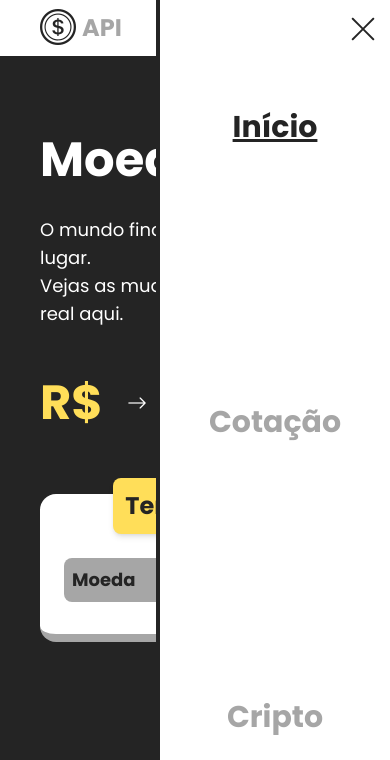
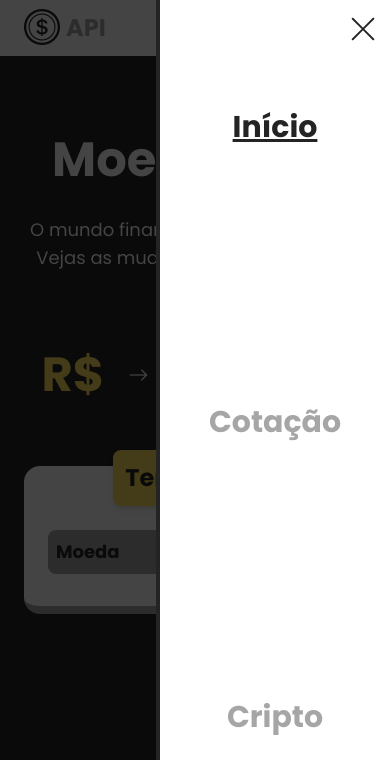
Before and after one commit to Kaique790/moedas-api, a website with bundled scripts: page index.html in a window 390 px wide. Both pictures are taken after a click on the icon 335 px from the left and 28 px from the top of the page. Shown: the top 760 px of the page. Built offline with nearby package versions, Linux system fonts and the light colour scheme; no server answers.

Commit message:
responsiviness - update

```diff
--- a/index.html
+++ b/index.html
@@ -15,10 +15,11 @@
     <title>Moedas - API</title>
 </head>
 
-<body class="font-display bg-primary text-[1rem] lg:flex lg:flex-col lg:justify-between min-h-dvh max-w-dvw ">
+<body
+    class="font-display bg-primary text-[1rem] lg:flex lg:flex-col lg:justify-between min-h-dvh max-w-full overflow-x-hidden">
     <header class="bg-white w-full">
         <div
-            class="max-w-5xl mx-auto flex justify-between items-center max-md:px-10 py-2 text-2xl font-bold text-primary md:max-w-140 lg:max-w-5xl">
+            class="max-w-5xl mx-auto flex justify-between items-center max-xl:px-6 py-2 text-2xl font-bold text-primary md:max-w-140 lg:max-w-5xl">
             <a href="#" class="flex items-center justify-center gap-1.5">
                 <i class="bi bi-coin text-4xl"></i>
                 <span class="text-second">API</span>
@@ -35,22 +36,23 @@
                 <a href="./pages/currency-quotation.html" class="duration-300 hover:text-primary">Cotação</a>
                 <a href="#" class="duration-300 hover:text-primary">Cripto</a>
             </nav>
+            <div class="hidden fixed h-dvh w-full top-0 right-0 bg-[#000000bb]"></div>
         </div>
+
     </header>
     <main class="text-white mt-20 w-full">
-        <div class="max-md:px-10 max-w-5xl w-full mx-auto flex items-center justify-center md:max-w-140 lg:max-w-5xl">
+        <div class="max-xl:px-6 max-w-5xl w-full mx-auto flex items-center justify-center md:max-w-140 lg:max-w-5xl">
             <section id="hero" class="lg:flex w-full md:gap-4 lg:justify-between lg:gap-1">
                 <div class="flex flex-col min-[470px]:items-center lg:items-start">
-                    <h1 class="text-5xl font-bold sm:text-center lg:text-left lg:text-[3.25rem]">
+                    <h1 class="text-5xl font-bold text-center lg:text-left lg:text-[3.25rem]">
                         Moedas
                         <span class="text-yellow">API</span>
                     </h1>
-                    <p
-                        class="mt-8 md:mt-12 text-lg max-sm:text-left min-[470px]:text-center text-center lg:text-left lg:text-2xl">
+                    <p class="mt-8 md:mt-12 text-lg text-center lg:text-left lg:text-2xl">
                         O mundo financeiro em um só lugar.<br> Vejas as mudanças em tempo real aqui.
                     </p>
 
-                    <div class="text-xl mt-12 md:mt-16 flex items-center justify-start gap-6 lg:text-[3rem]">
+                    <div class="text-xl mt-12 md:mt-16 flex items-center justify-center gap-6 lg:text-[3rem]">
                         <span class="text-5xl text-yellow font-bold lg:text-[5rem]">R$</span>
                         <i class="bi bi-arrow-right"></i>
 
--- a/pages/currency-quotation.html
+++ b/pages/currency-quotation.html
@@ -15,10 +15,10 @@
     <title>Moedas - API</title>
 </head>
 
-<body class="font-display bg-primary text-[1rem] lg:flex lg:flex-col lg:justify-between min-h-dvh max-w-dvw ">
+<body class="font-display bg-primary text-[1rem] lg:flex lg:flex-col lg:justify-between min-h-dvh max-w-dvw">
     <header class="bg-white w-full">
         <div
-            class="max-w-5xl mx-auto flex justify-between items-center max-md:px-10 py-2 text-2xl font-bold text-primary md:max-w-140 lg:max-w-5xl">
+            class="max-w-5xl mx-auto flex justify-between items-center max-xl:px-6 py-2 text-2xl font-bold text-primary md:max-w-140 lg:max-w-5xl">
             <a href="#" class="flex items-center justify-center gap-1.5">
                 <i class="bi bi-coin text-4xl"></i>
                 <span class="text-second">API</span>
@@ -35,10 +35,11 @@
                 <a href="#" class="underline text-primary duration-300 hover:text-second">Cotação</a>
                 <a href="#" class="duration-300 text-second hover:text-primary">Cripto</a>
             </nav>
+            <div class="hidden fixed h-dvh w-full top-0 right-0 bg-[#000000bb]"></div>
         </div>
     </header>
     <main class="text-white mt-20 w-full min-h-full">
-        <div class="max-md:px-10 max-w-5xl w-full mx-auto md:max-w-140 lg:max-w-5xl">
+        <div class="max-xl:px-6 max-w-5xl w-full mx-auto md:max-w-140 lg:max-w-5xl">
             <h1 class="text-5xl font-bold text-center">
                 Cotação
                 <span class="text-yellow">24h</span>
--- a/src/css/input.css
+++ b/src/css/input.css
@@ -48,6 +48,10 @@ body {
     right: 0;
     transform: rotate(0deg);
   }
+
+  #header-nav.active + div {
+    display: block;
+  }
 }
 
 .coins-table {
```
Also changed, not shown: src/css/output.css.
